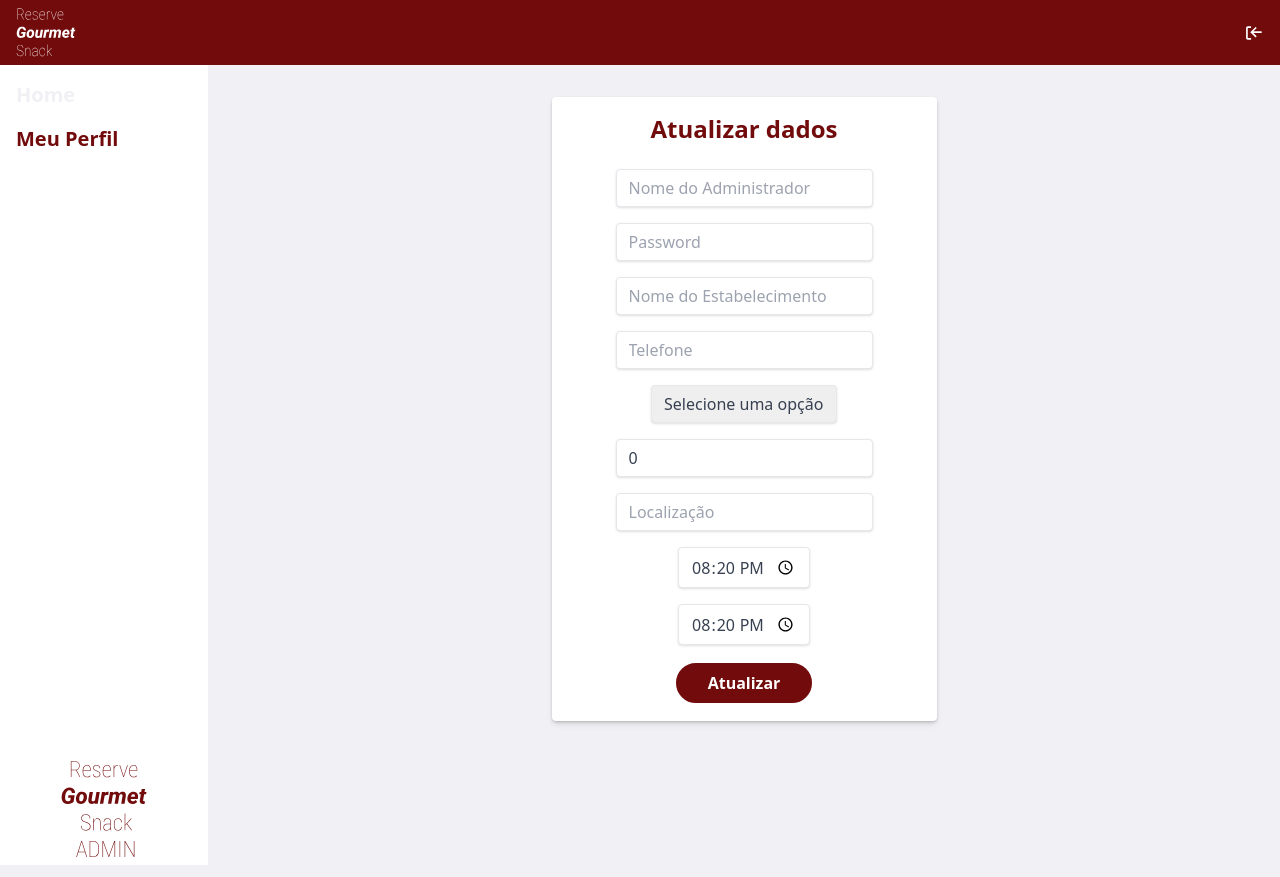
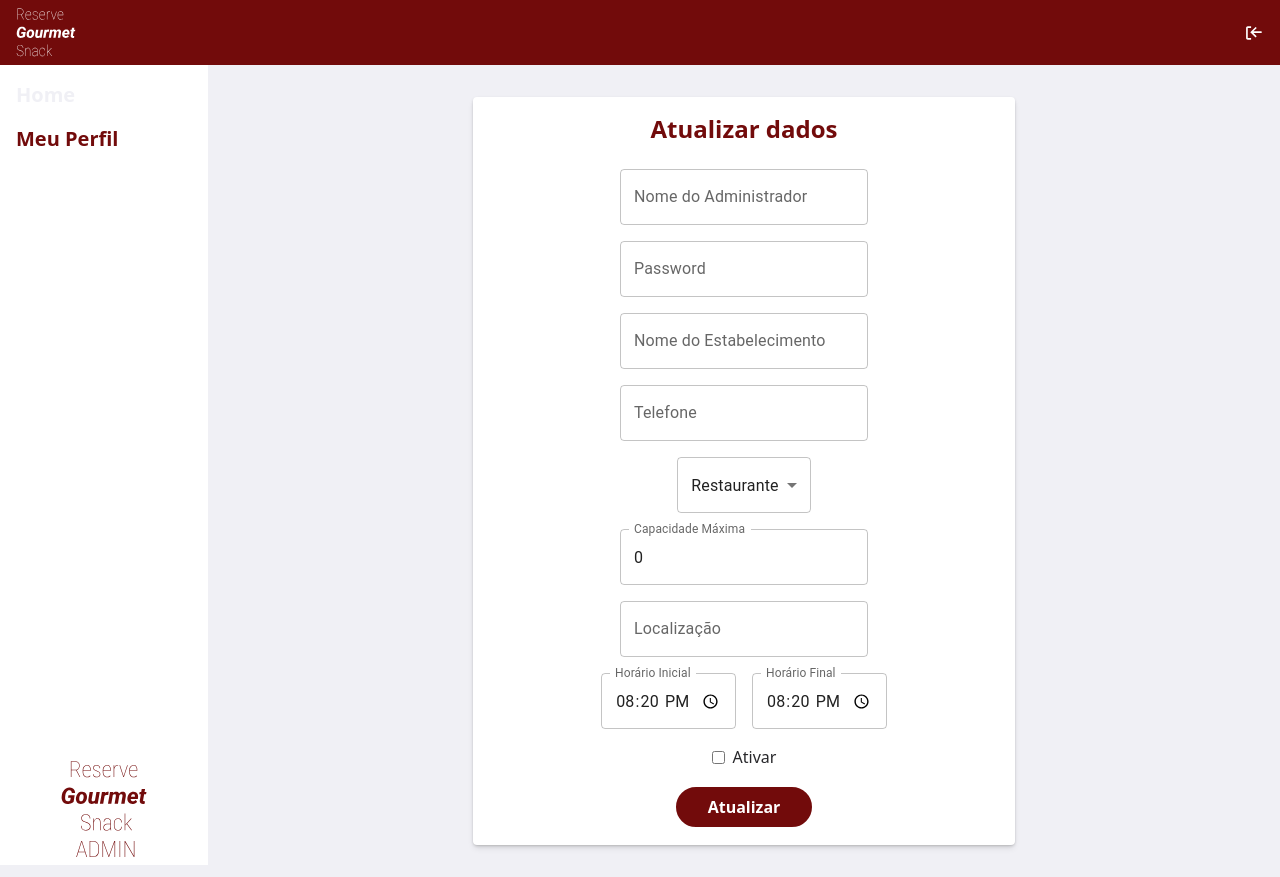
Before and after one commit to DanielSTS/ReserveGourmetSnack, a Next.js app: page /owner/profile in a window 1280 px wide. Built offline with nearby package versions, Linux system fonts and the light colour scheme; no server answers.

Commit message:
feat: enabled establishments

```diff
--- a/src/components/Favorites/index.tsx
+++ b/src/components/Favorites/index.tsx
@@ -1,40 +1,24 @@
 'use client';
+import { useEstablishmentsContext } from '@/contexts/EstablishmentsContext';
 import { DataGrid, GridColDef } from '@mui/x-data-grid';
 
 export default function Favorites() {
+  const favorites = useEstablishmentsContext().slice(0, 5);
+
   const columns: GridColDef[] = [
     { field: 'id', headerName: 'ID' },
-    { field: 'nome', headerName: 'Nome', width: 150 },
-    { field: 'categoria', headerName: 'Categoria', width: 150 },
-    { field: 'localizacao', headerName: 'Localização', width: 150 }
+    { field: 'name', headerName: 'Nome', width: 150 },
+    { field: 'category', headerName: 'Categoria', width: 150 },
+    { field: 'address', headerName: 'Localização', width: 150 },
+    { field: 'rating', headerName: 'Avaliação', width: 150 }
   ];
 
-  const rows = [
-    {
-      id: 1,
-      nome: 'Restaurante 1',
-      categoria: 'Categoria 1',
-      localizacao: 'Localização 1'
-    },
-    {
-      id: 2,
-      nome: 'Restaurante 2',
-      categoria: 'Categoria 2',
-      localizacao: 'Localização 2'
-    },
-    {
-      id: 3,
-      nome: 'Restaurante 3',
-      categoria: 'Categoria 1',
-      localizacao: 'Localização 3'
-    }
-  ];
   return (
     <div className="p-4 bg-white rounded shadow my-4 mr-4">
       <h1 className="text-redMain text-center p-2 text-lg">Favoritos</h1>
       <DataGrid
         columns={columns}
-        rows={rows}
+        rows={favorites}
         rowHeight={40}
         columnVisibilityModel={{
           id: false
--- a/src/components/Login/index.tsx
+++ b/src/components/Login/index.tsx
@@ -5,6 +5,7 @@ import Link from 'next/link';
 import { useRouter } from 'next/navigation';
 import axios from 'axios';
 import AlertMessage from '../AlertMessage';
+import { TextField } from '@mui/material';
 
 export default function Login() {
   const router = useRouter();
@@ -75,18 +76,21 @@ export default function Login() {
           onSubmit={handleLogin}
         >
           <div className="mb-4">
-            <input
-              className="shadow appearance-none border rounded w-full py-2 px-3 text-gray-700 leading-tight focus:outline-none focus:shadow-outline"
-              id="email"
+            <TextField
+              className="w-full"
+              label="Email"
+              variant="outlined"
               type="email"
               placeholder="Email"
               onChange={e => setEmail(e.target.value)}
             />
           </div>
+
           <div className="">
-            <input
-              className="shadow appearance-none border rounded w-full py-2 px-3 text-gray-700 leading-tight focus:outline-none focus:shadow-outline"
-              id="password"
+            <TextField
+              className="w-full"
+              label="Password"
+              variant="outlined"
               type="password"
               placeholder="Password"
               onChange={e => setPassword(e.target.value)}
--- a/src/components/LoginOwner/index.tsx
+++ b/src/components/LoginOwner/index.tsx
@@ -5,6 +5,7 @@ import Link from 'next/link';
 import { useRouter } from 'next/navigation';
 import axios from 'axios';
 import AlertMessage from '../AlertMessage';
+import { TextField } from '@mui/material';
 
 export default function LoginOwner() {
   const router = useRouter();
@@ -75,18 +76,21 @@ export default function LoginOwner() {
           onSubmit={handleLogin}
         >
           <div className="mb-4">
-            <input
-              className="shadow appearance-none border rounded w-full py-2 px-3 text-gray-700 leading-tight focus:outline-none focus:shadow-outline"
-              id="email"
+            <TextField
+              className="w-full"
+              label="Email"
+              variant="outlined"
               type="email"
               placeholder="Email"
               onChange={e => setEmail(e.target.value)}
             />
           </div>
+
           <div className="">
-            <input
-              className="shadow appearance-none border rounded w-full py-2 px-3 text-gray-700 leading-tight focus:outline-none focus:shadow-outline"
-              id="password"
+            <TextField
+              className="w-full"
+              label="Password"
+              variant="outlined"
               type="password"
               placeholder="Password"
               onChange={e => setPassword(e.target.value)}
--- a/src/components/MyReserves/index.tsx
+++ b/src/components/MyReserves/index.tsx
@@ -12,7 +12,7 @@ import AlertMessage from '../AlertMessage';
 export default function MyReserves() {
   const [openModalDelete, setOpenModalDelete] = useState(false);
   const [openModalEdit, setOpenModalEdit] = useState(false);
-  const [selectedRow, setSelectedRow] = useState<string>('');
+  const [selectedRow, setSelectedRow] = useState('');
   const { reservations: reservationsData } = useUserInfoContext();
   const [openReview, setOpenReview] = useState(false);
 
@@ -49,34 +49,30 @@ export default function MyReserves() {
     { field: 'id', headerName: 'ID' },
     { field: 'establishmentName', headerName: 'Estabelecimento', width: 160 },
     { field: 'category', headerName: 'Categoria', width: 130 },
-    { field: 'datetime', headerName: 'Horário', width: 120 },
+    { field: 'datetime', headerName: 'Horário', width: 200 },
     {
       field: 'numPeople',
       headerName: 'Quantidade',
+      width: 100
+    },
+    {
+      field: 'actions',
+      headerName: 'Avaliar',
       width: 200,
       renderCell: params => (
-        <div className="flex gap-2 items-center">
-          <>{params.row.numPeople}</>
+        <>
           <IconButton
             aria-label="Editar"
-            onClick={() => handleEdit(params.row.id)}
+            onClick={() => handleEdit(params.row)}
           >
             <EditIcon />
           </IconButton>
           <IconButton
             aria-label="Excluir"
-            onClick={() => handleDelete(params.row.id)}
+            onClick={() => handleDelete(params.row)}
           >
             <DeleteIcon />
           </IconButton>
-        </div>
-      )
-    },
-    {
-      field: 'actions',
-      headerName: 'Avaliar',
-      width: 150,
-      renderCell: params => (
           <Button
             variant="contained"
             color="primary"
@@ -84,14 +80,15 @@ export default function MyReserves() {
           >
             Avaliar
           </Button>
+        </>
       )
     }
   ];
 
-  function handleEdit(id: string): void {
-    setSelectedRow(id);
+  function handleEdit(params: any): void {
+    setSelectedRow(params);
     const selectedReservation = reservationsData.find(
-      reservation => reservation.id === id
+      reservation => reservation.id === params.id
     )!;
     setEditedReservation({
       id: selectedReservation.id,
@@ -133,8 +130,8 @@ export default function MyReserves() {
     setSelectedRow('');
   }
 
-  function handleDelete(id: string): void {
-    setSelectedRow(id);
+  function handleDelete(params: any): void {
+    setSelectedRow(params);
     setOpenModalDelete(true);
   }
 
@@ -150,7 +147,7 @@ export default function MyReserves() {
           Authorization: localStorage.getItem('token')
         },
         data: {
-          id: selectedRow
+          id: selectedRow.id
         }
       })
       .then(() => {
@@ -166,14 +163,14 @@ export default function MyReserves() {
   }
 
   const handleReviewClick = (params: any) => {
-    setSelectedRow(params.row);
+    setSelectedRow(params);
     setOpenReview(true);
   };
 
   const handleConfirmReview = () => {
     const data = {
       userId: localStorage.getItem('id'),
-      establishmentId: selectedRow,
+      establishmentId: selectedRow.establishmentId,
       comment
     };
     axios
--- a/src/components/Profile/index.tsx
+++ b/src/components/Profile/index.tsx
@@ -4,6 +4,7 @@ import { useRouter } from 'next/navigation';
 import axios from 'axios';
 import { useUserInfoContext } from '@/contexts/UserInfoContext';
 import AlertMessage from '../AlertMessage';
+import { TextField } from '@mui/material';
 
 export default function Profile() {
   const { userInfo } = useUserInfoContext();
@@ -41,9 +42,11 @@ export default function Profile() {
         }
       })
       .then(() => {
+        handleSuccessOpen();
         router.push('/user/home');
       })
       .catch(error => {
+        handleErrorOpen();
         console.log('error ', error);
       });
   }
@@ -65,30 +68,30 @@ export default function Profile() {
               onSubmit={handleUpdate}
             >
               <div className="">
-                <input
-                  className="shadow appearance-none border rounded w-full py-2 px-3 text-gray-700 leading-tight focus:outline-none focus:shadow-outline"
-                  id="name"
-                  type="text"
-                  placeholder="Nome"
+                <TextField
+                  className="w-full"
+                  label="Nome"
+                  variant="outlined"
                   value={name}
                   onChange={e => setName(e.target.value)}
                 />
               </div>
+
               <div className="">
-                <input
-                  className="shadow appearance-none border rounded w-full py-2 px-3 text-gray-700 leading-tight focus:outline-none focus:shadow-outline"
-                  id="password"
+                <TextField
+                  className="w-full"
+                  label="Password"
+                  variant="outlined"
                   type="password"
-                  placeholder="Password"
                   onChange={e => setPassword(e.target.value)}
                 />
               </div>
+
               <div className="mb-4">
-                <input
-                  className="shadow appearance-none border rounded w-full py-2 px-3 text-gray-700 leading-tight focus:outline-none focus:shadow-outline"
-                  id="phone"
-                  type="text"
-                  placeholder="Telefone"
+                <TextField
+                  className="w-full"
+                  label="Telefone"
+                  variant="outlined"
                   value={phone}
                   onChange={e => setPhone(e.target.value)}
                 />
--- a/src/components/ProfileOwner/index.tsx
+++ b/src/components/ProfileOwner/index.tsx
@@ -4,6 +4,7 @@ import { useRouter } from 'next/navigation';
 import axios from 'axios';
 import { useOwnerInfoContext } from '@/contexts/OwnerInfoContext';
 import AlertMessage from '../AlertMessage';
+import { Checkbox, MenuItem, Select, TextField } from '@mui/material';
 
 export default function ProfileOwner() {
   const { owner, establishment } = useOwnerInfoContext();
@@ -13,11 +14,13 @@ export default function ProfileOwner() {
     establishment?.name ?? ''
   );
   const [phone, setPhone] = useState(establishment?.phone ?? '');
-  const [category, setCategory] = useState(establishment?.category || '');
+  const [category, setCategory] = useState(
+    establishment?.category ?? 'restaurante'
+  );
   const [maxCapacity, setMaxCapacity] = useState(
-    establishment?.maxCapacity || 0
+    establishment?.maxCapacity ?? 0
   );
-  const [address, setAddress] = useState(establishment?.address || '');
+  const [address, setAddress] = useState(establishment?.address ?? '');
   const [openingHoursStart, setOpeningHoursStart] = useState(
     establishment?.openingHoursStart
       ? new Date(establishment.openingHoursStart)
@@ -28,6 +31,8 @@ export default function ProfileOwner() {
       ? new Date(establishment.openingHoursEnd)
       : new Date()
   );
+
+  const [enabled, setEnabled] = useState(establishment?.enabled ?? false);
   const router = useRouter();
 
   const [successOpen, setSuccessOpen] = useState(false);
@@ -57,7 +62,8 @@ export default function ProfileOwner() {
       address: address,
       openingHoursStart,
       openingHoursEnd,
-      ownerId: localStorage.getItem('ownerId')
+      ownerId: localStorage.getItem('ownerId'),
+      enabled
     };
     axios
       .put('http://localhost:3001/establishments', data, {
@@ -66,9 +72,11 @@ export default function ProfileOwner() {
         }
       })
       .then(() => {
+        handleSuccessOpen();
         router.push('/owner/home');
       })
       .catch(error => {
+        handleErrorOpen();
         console.log('error ', error);
       });
   }
@@ -79,7 +87,7 @@ export default function ProfileOwner() {
         className={'flex flex-col  p-8 items-center justify-around text-center'}
       >
         <div className="bg-white shadow-md rounded m-auto h-auto flex">
-          <div className="px-16 rounded shadow py-4 flex flex-col gap-4">
+          <div className="px-32 rounded shadow py-4 flex flex-col gap-4">
             <h2 className="text-2xl font-bold mb-2 text-center text-redMain">
               Atualizar dados
             </h2>
@@ -87,85 +95,70 @@ export default function ProfileOwner() {
               className="flex flex-col gap-4 items-center"
               onSubmit={handleUpdate}
             >
-              <div className="">
-                <input
-                  className="shadow appearance-none border rounded w-full py-2 px-3 text-gray-700 leading-tight focus:outline-none focus:shadow-outline"
+              <TextField
                 id="owner-name"
-                  type="text"
-                  placeholder="Nome do Administrador"
+                label="Nome do Administrador"
                 value={ownerName}
                 onChange={e => setOwnerName(e.target.value)}
               />
-              </div>
-              <div className="">
-                <input
-                  className="shadow appearance-none border rounded w-full py-2 px-3 text-gray-700 leading-tight focus:outline-none focus:shadow-outline"
+
+              <TextField
                 id="password"
+                label="Password"
                 type="password"
-                  placeholder="Password"
                 value={password}
                 onChange={e => setPassword(e.target.value)}
               />
-              </div>
-              <div className="">
-                <input
-                  className="shadow appearance-none border rounded w-full py-2 px-3 text-gray-700 leading-tight focus:outline-none focus:shadow-outline"
+
+              <TextField
                 id="establishment-name"
+                label="Nome do Estabelecimento"
                 type="text"
                 placeholder="Nome do Estabelecimento"
                 value={establishmentName}
                 onChange={e => setEstablishmentName(e.target.value)}
               />
-              </div>
-              <div className="">
-                <input
-                  className="shadow appearance-none border rounded w-full py-2 px-3 text-gray-700 leading-tight focus:outline-none focus:shadow-outline"
+
+              <TextField
                 id="phone"
+                label="Telefone"
                 type="text"
                 placeholder="Telefone"
                 value={phone}
                 onChange={e => setPhone(e.target.value)}
               />
-              </div>
-              <div className="">
-                <select
-                  className="shadow appearance-none border rounded w-full py-2 px-3 text-gray-700 leading-tight focus:outline-none focus:shadow-outline"
+
+              <Select
                 id="category"
                 value={category}
                 onChange={e => setCategory(e.target.value)}
               >
-                  <option value="">Selecione uma opção</option>
-                  <option value="restaurante">Restaurante</option>
-                  <option value="cafe">Café</option>
-                  <option value="lanchonete">Lanchonete</option>
-                </select>
-              </div>
-              <div className="">
-                <input
-                  className="shadow appearance-none border rounded w-full py-2 px-3 text-gray-700 leading-tight focus:outline-none focus:shadow-outline"
+                <MenuItem value="restaurante">Restaurante</MenuItem>
+                <MenuItem value="cafe">Café</MenuItem>
+                <MenuItem value="lanchonete">Lanchonete</MenuItem>
+              </Select>
+
+              <TextField
                 id="max-capacity"
                 type="number"
-                  placeholder="Capacidade Máxima"
+                label="Capacidade Máxima"
                 value={maxCapacity}
                 onChange={e => setMaxCapacity(parseInt(e.target.value, 10))}
               />
-              </div>
-              <div className="">
-                <input
-                  className="shadow appearance-none border rounded w-full py-2 px-3 text-gray-700 leading-tight focus:outline-none focus:shadow-outline"
+
+              <TextField
                 id="address"
                 type="text"
-                  placeholder="Localização"
+                label="Localização"
                 value={address}
                 onChange={e => setAddress(e.target.value)}
               />
-              </div>
-              <div className="">
-                <input
-                  className="shadow appearance-none border rounded w-full py-2 px-3 text-gray-700 leading-tight focus:outline-none focus:shadow-outline"
+
+              <div className="flex justify-between gap-4">
+                <TextField
                   id="opening_hours_start"
                   type="time"
-                  placeholder="Horário Inicial"
+                  label="Horário Inicial"
                   value={openingHoursStart.toISOString().substring(11, 16)}
                   onChange={e => {
                     const [hours, minutes] = e.target.value.split(':');
@@ -175,13 +168,11 @@ export default function ProfileOwner() {
                     setOpeningHoursStart(date);
                   }}
                 />
-              </div>
-              <div className="">
-                <input
-                  className="shadow appearance-none border rounded w-full py-2 px-3 text-gray-700 leading-tight focus:outline-none focus:shadow-outline"
+
+                <TextField
                   id="opening_hours_end"
                   type="time"
-                  placeholder="Horário Final"
+                  label="Horário Final"
                   value={openingHoursEnd.toISOString().substring(11, 16)}
                   onChange={e => {
                     const [hours, minutes] = e.target.value.split(':');
@@ -191,6 +182,18 @@ export default function ProfileOwner() {
                     setOpeningHoursEnd(date);
                   }}
                 />
+              </div>
+
+              <div>
+                <label htmlFor="enabled" className="flex items-center">
+                  <input
+                    type="checkbox"
+                    id="enabled"
+                    checked={enabled}
+                    onChange={e => setEnabled(e.target.checked)}
+                  />
+                  <span className="ml-2 text-zinc-800">Ativar</span>
+                </label>
               </div>
               <div className="flex items-center justify-between">
                 <button
--- a/src/components/Register/index.tsx
+++ b/src/components/Register/index.tsx
@@ -6,6 +6,7 @@ import { useRouter } from 'next/navigation';
 import axios from 'axios';
 import FAQ from '../Faq';
 import AlertMessage from '../AlertMessage';
+import { TextField } from '@mui/material';
 export default function Register() {
   const [name, setName] = useState('');
   const [email, setEmail] = useState('');
@@ -37,15 +38,17 @@ export default function Register() {
     axios
       .post('http://localhost:3001/users', newUser)
       .then(() => {
+        handleSuccessOpen();
         router.push('/login');
       })
       .catch(error => {
+        handleErrorOpen();
         console.log('error ', error);
       });
   }
 
   return (
-    <div className="flex flex-col items-center justify-center min-h-screen py-16">
+    <div className="flex flex-col items-center justify-center min-h-screen py-32 gap-10">
       <div className="bg-white shadow-md rounded m-auto h-auto flex">
         <div className="w-1/3 flex flex-col p-8 gap-16 bg-redMain shadow-md rounded">
           <Image
@@ -66,7 +69,7 @@ export default function Register() {
           </Link>
         </div>
         <div className="w-2/3 p-4  flex flex-col gap-4">
-          <h2 className="text-2xl font-bold mb-6 text-center text-redMain">
+          <h2 className="text-2xl font-bold mb-6 mt-4 text-center text-redMain">
             Criar Conta
           </h2>
           <form
@@ -74,27 +77,31 @@ export default function Register() {
             onSubmit={handleRegister}
           >
             <div className="mb-4">
-              <input
-                className="shadow appearance-none border rounded w-full py-2 px-3 text-gray-700 leading-tight focus:outline-none focus:shadow-outline"
-                id="username"
-                type="text"
+              <TextField
+                className="w-full"
+                label="Username"
+                variant="outlined"
                 placeholder="Username"
                 onChange={e => setName(e.target.value)}
               />
             </div>
+
             <div className="mb-4">
-              <input
-                className="shadow appearance-none border rounded w-full py-2 px-3 text-gray-700 leading-tight focus:outline-none focus:shadow-outline"
-                id="email"
+              <TextField
+                className="w-full"
+                label="Email"
+                variant="outlined"
                 type="email"
                 placeholder="Email"
                 onChange={e => setEmail(e.target.value)}
               />
             </div>
+
             <div className="mb-4">
-              <input
-                className="shadow appearance-none border rounded w-full py-2 px-3 text-gray-700 leading-tight focus:outline-none focus:shadow-outline"
-                id="password"
+              <TextField
+                className="w-full"
+                label="Password"
+                variant="outlined"
                 type="password"
                 placeholder="Password"
                 onChange={e => setPassword(e.target.value)}
--- a/src/components/RegisterOwner/index.tsx
+++ b/src/components/RegisterOwner/index.tsx
@@ -6,6 +6,7 @@ import { useRouter } from 'next/navigation';
 import axios from 'axios';
 import FAQ from '../Faq';
 import AlertMessage from '../AlertMessage';
+import { TextField } from '@mui/material';
 
 export default function RegisterOwner() {
   const [name, setName] = useState('');
@@ -36,7 +37,7 @@ export default function RegisterOwner() {
       password
     };
     axios
-      .post('http://localhost:3001/users', newUser)
+      .post('http://localhost:3001/owners', newUser)
       .then(() => {
         router.push('/owner-login');
       })
@@ -46,7 +47,7 @@ export default function RegisterOwner() {
   }
 
   return (
-    <div className="flex flex-col items-center justify-center min-h-screen py-16">
+    <div className="flex flex-col items-center justify-center min-h-screen py-32 gap-10">
       <div className="bg-white shadow-md rounded m-auto h-auto flex">
         <div className="w-1/3 flex flex-col p-8 gap-16 bg-redMain shadow-md rounded">
           <Image
@@ -68,7 +69,7 @@ export default function RegisterOwner() {
           </Link>
         </div>
         <div className="w-2/3 p-4  flex flex-col gap-4">
-          <h2 className="text-2xl font-bold mb-6 text-center text-redMain">
+          <h2 className="text-2xl font-bold mb-6 mt-4 text-center text-redMain">
             Criar Conta Admin
           </h2>
           <form
@@ -76,29 +77,30 @@ export default function RegisterOwner() {
             onSubmit={handleRegister}
           >
             <div className="mb-4">
-              <input
-                className="shadow appearance-none border rounded w-full py-2 px-3 text-gray-700 leading-tight focus:outline-none focus:shadow-outline"
-                id="username"
-                type="text"
-                placeholder="Username"
+              <TextField
+                className="w-full"
+                label="Username"
+                variant="outlined"
                 onChange={e => setName(e.target.value)}
               />
             </div>
+
             <div className="mb-4">
-              <input
-                className="shadow appearance-none border rounded w-full py-2 px-3 text-gray-700 leading-tight focus:outline-none focus:shadow-outline"
-                id="email"
+              <TextField
+                className="w-full"
+                label="Email"
+                variant="outlined"
                 type="email"
-                placeholder="Email"
                 onChange={e => setEmail(e.target.value)}
               />
             </div>
+
             <div className="mb-4">
-              <input
-                className="shadow appearance-none border rounded w-full py-2 px-3 text-gray-700 leading-tight focus:outline-none focus:shadow-outline"
-                id="password"
+              <TextField
+                className="w-full"
+                label="Password"
+                variant="outlined"
                 type="password"
-                placeholder="Password"
                 onChange={e => setPassword(e.target.value)}
               />
             </div>
--- a/src/contexts/OwnerInfoContext.tsx
+++ b/src/contexts/OwnerInfoContext.tsx
@@ -41,6 +41,7 @@ type EstablishmentDto = {
   address: string;
   category: string;
   maxCapacity: number;
+  enabled: boolean;
 };
 
 export type OwnerInfoData = {
```
Also changed, not shown: src/components/Establishments/index.tsx (+15 -13 lines). Lines whose indentation alone changed are shown as unchanged.
